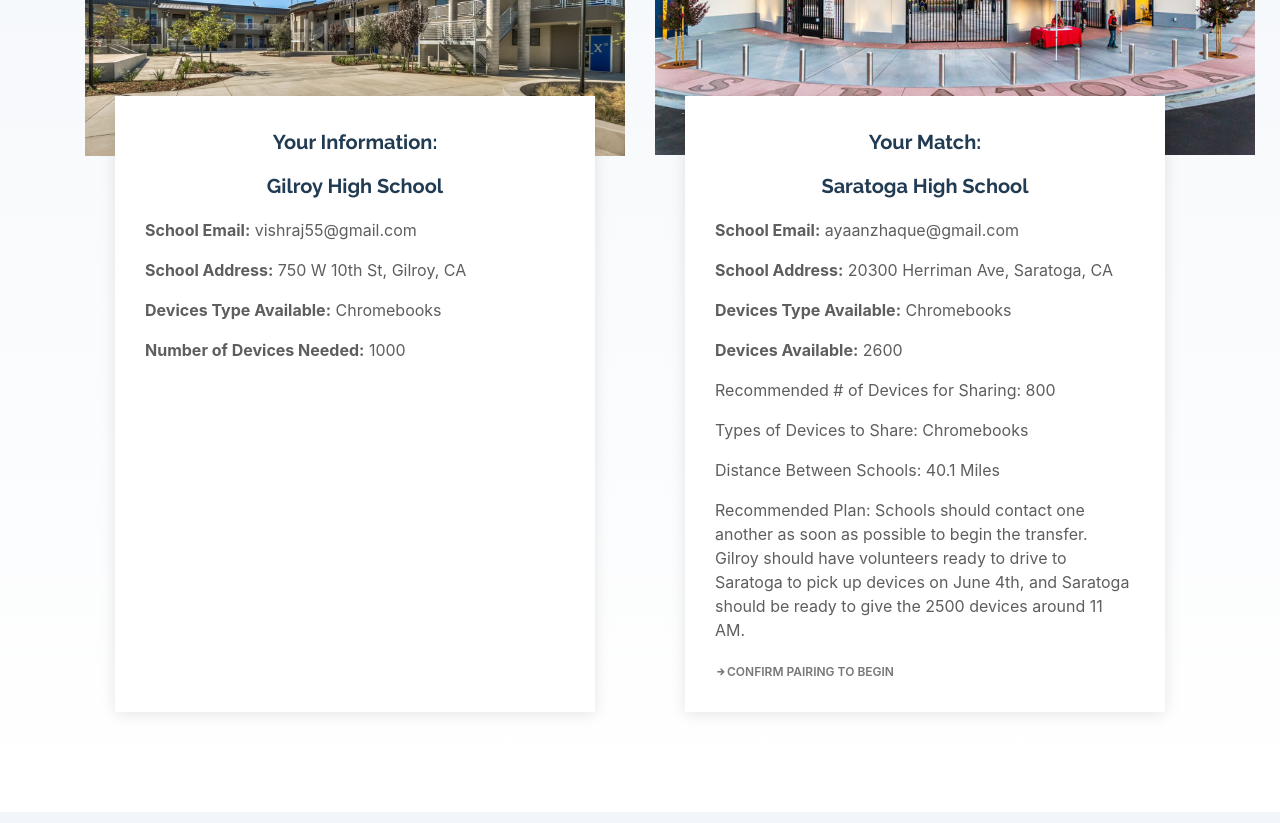
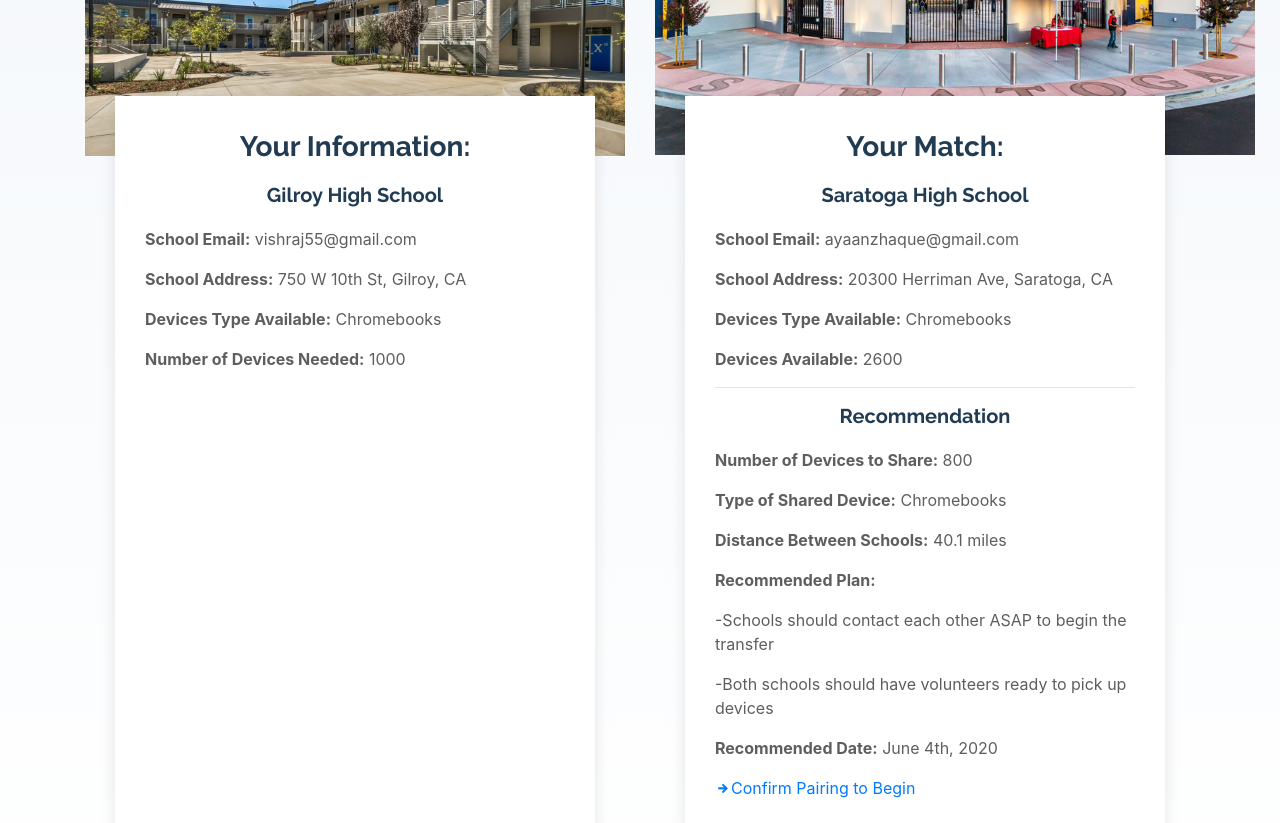
Before and after one commit to ayaanzhaque/TecConnect, a website with bundled scripts: page index.html in a window 1280 px wide. Shown: the part 5320-6143 px from the top of the page. Built offline with nearby package versions, Linux system fonts and the light colour scheme; a script that the page names is missing.

Commit message:
added recommendation functionality to pairing organization

```diff
--- a/assets/css/style.css
+++ b/assets/css/style.css
@@ -656,9 +656,15 @@
 .services .card-img {
   width: calc(100% + 60px);
   margin-left: -30px;
+  margin-right: 0px;
   overflow: hidden;
   z-index: 9;
   border-radius: 0;
+}
+
+.services .recommandationCard {
+  display: inline-block;
+  align-items: center;
 }
 
 .services .card-img img {
@@ -681,6 +687,7 @@
   text-align: center;
   margin-bottom: 20px;
 }
+
 
 .services .card-title a {
   color: #213b52;
--- a/index.html
+++ b/index.html
@@ -509,7 +509,7 @@
                 <img div style="width: 600px; height: 338px; overflow: hidden" src="assets/img/gilroypic.jpeg" alt="...">
               </div>
               <div class="card-body">
-                <h5 class="card-title"><a href="">Your Information:</a></h5>
+                <h3 class="card-title"><a href="">Your Information:</a></h3>
                 <h5 class="card-title"><a href="">Gilroy High School</a></h5>
                 <p class="card-text"><b>School Email:</b> vishraj55@gmail.com</p>
                 <p class="card-text"><b>School Address:</b> 750 W 10th St, Gilroy, CA</p>
@@ -518,27 +518,37 @@
               </div>
             </div>
           </div>
+
+
                     <div class="col-md-6 d-flex align-items-stretch" data-aos="fade-left">
                       <div class="card">
                         <div style="width: 600px; height: 338px; overflow: hidden" class="card-img">
                           <img src="assets/img/saratogahigh.jpg" alt="...">
                         </div>
                         <div class="card-body">
-                <h5 class="card-title"><a href="">Your Match:</a></h5>
+                          <h3 class="card-title"><a href="">Your Match:</a></h3>
                           <h5 class="card-title"><a href="">Saratoga High School</a></h5>
                           <p class="card-text"><b>School Email:</b> ayaanzhaque@gmail.com</p>
                           <p class="card-text"><b>School Address:</b> 20300 Herriman Ave, Saratoga, CA</p>
                           <p class="card-text"><b>Devices Type Available:</b> Chromebooks</p>
                           <p class="card-text"><b>Devices Available:</b> 2600</p>
-                <p class="card-text">Recommended # of Devices for Sharing: 800</p>
-                <p class="card-text">Types of Devices to Share: Chromebooks</p>
-                <p class="card-text">Distance Between Schools: 40.1 Miles</p>
-                <p class="card-text">Recommended Plan: Schools should contact one another as soon as possible to begin the transfer. Gilroy should have volunteers ready to drive to Saratoga to pick up devices on June 4th, and Saratoga should be ready to give the 2500 devices around 11 AM.</p>
+                          <hr>
+                          <h5 class="card-title"><a href="">Recommendation</a></h5>
+                          <p class="card-text"><b>Number of Devices to Share:</b> 800</p>
+                          <p class="card-text"><b>Type of Shared Device:</b> Chromebooks</p>
+                          <p class="card-text"><b>Distance Between Schools:</b> 40.1 miles</p>
+                          <p class="card-text"><b>Recommended Plan:</b></p>
+                            <p class="card-text">-Schools should contact each other ASAP to begin the transfer</p>
+                            <p class="card-text">-Both schools should have volunteers ready to pick up devices</p>
+                            <p class="card-text"><b>Recommended Date:</b> June 4th, 2020</p
                               <div class="read-more"><a href="#"><i class="icofont-arrow-right"></i>Confirm Pairing to Begin</a></div>
                         </div>
                       </div>
 
                 </div>
+
+
+
     </section><!-- End Services Section -->
 
     <!-- ======= Team Section ======= -->
```
Also changed, not shown: assets/img/grayArrow.png (added). Lines whose indentation alone changed are shown as unchanged.
